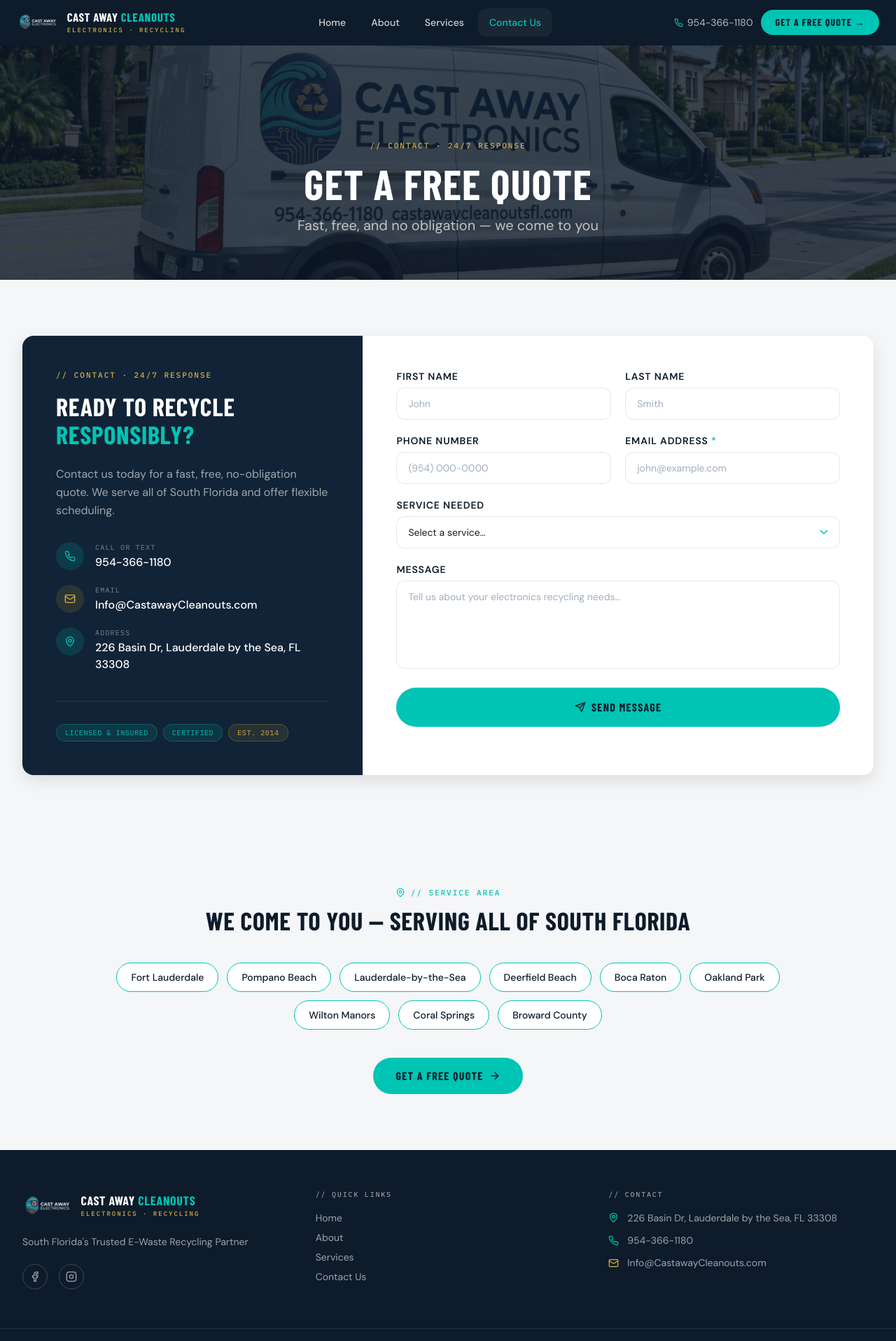
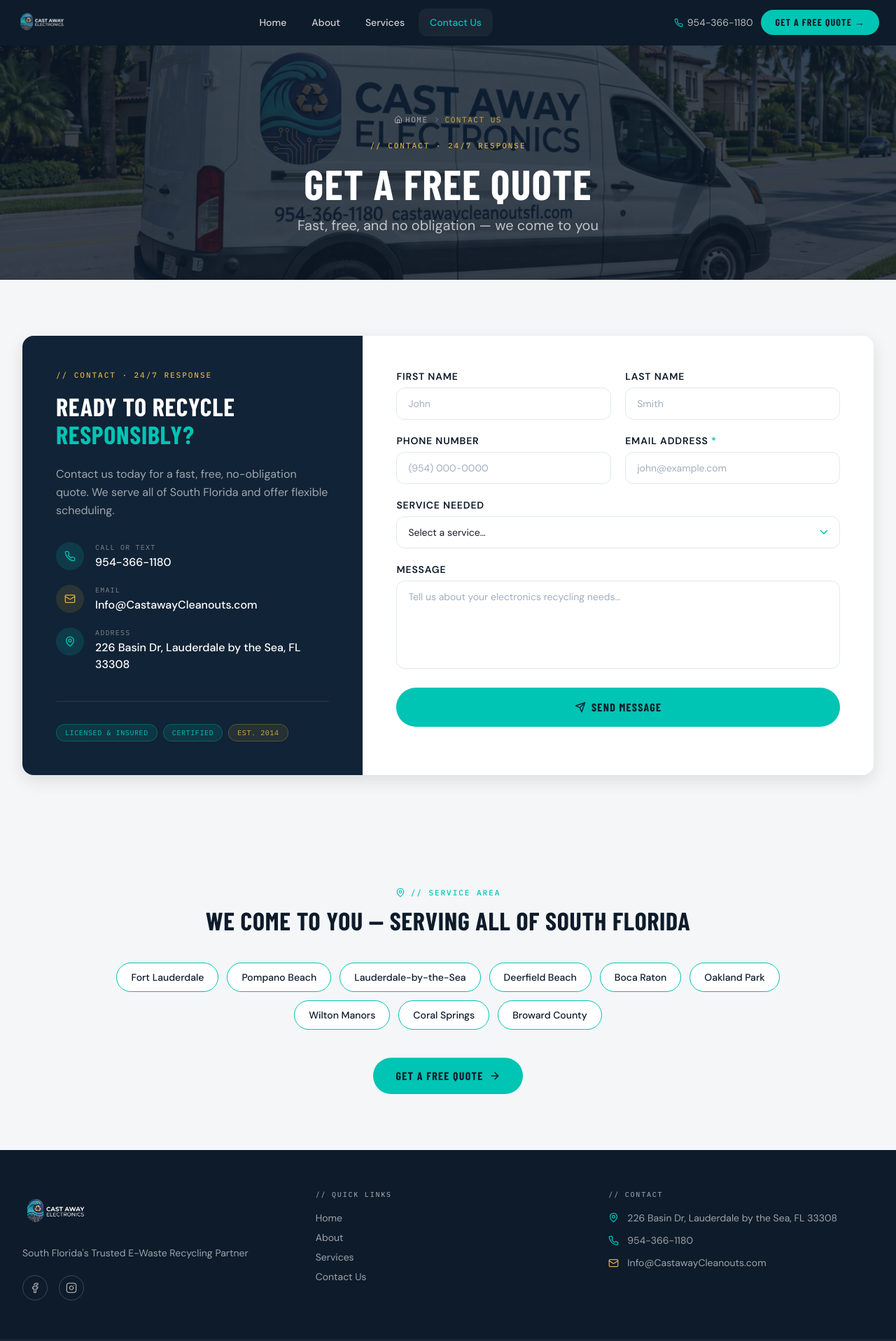
Before and after one commit to guillaumen929-pixel/castaway-electronics, a React (Vite) app: page /contact in a window 1280 px wide. Shown: the top 1917 px of the page at 70% size. Built offline with nearby package versions, Linux system fonts and the light colour scheme; a web font is replaced by a local one.

Commit message:
corection1

```diff
--- a/src/App.jsx
+++ b/src/App.jsx
@@ -1,6 +1,7 @@
 import { BrowserRouter, Routes, Route } from 'react-router-dom'
 import Navbar from './components/Navbar'
 import Footer from './components/Footer'
+import ScrollToTop from './components/ScrollToTop'
 import HomePage from './pages/HomePage'
 import AboutPage from './pages/AboutPage'
 import ServicesPage from './pages/ServicesPage'
@@ -10,6 +11,7 @@
 export default function App() {
   return (
     <BrowserRouter>
+      <ScrollToTop />
       <Navbar />
       <main>
         <Routes>
--- /dev/null
+++ b/src/components/Breadcrumbs.jsx
@@ -0,0 +1,47 @@
+import { Link, useLocation } from 'react-router-dom'
+import { ChevronRight, Home } from 'lucide-react'
+
+const LABELS = {
+  about: 'About',
+  services: 'Services',
+  contact: 'Contact Us',
+  quote: 'Get a Quote',
+}
+
+export default function Breadcrumbs({ className = '' }) {
+  const { pathname } = useLocation()
+  const segments = pathname.split('/').filter(Boolean)
+  if (segments.length === 0) return null
+
+  return (
+    <nav
+      aria-label="Breadcrumb"
+      className={`flex items-center justify-center gap-1.5 font-mono text-[11px] uppercase tracking-[0.14em] ${className}`}
+    >
+      <Link
+        to="/"
+        className="flex items-center gap-1 text-white/55 hover:text-[#00C4B4] transition-colors"
+      >
+        <Home size={12} />
+        Home
+      </Link>
+      {segments.map((seg, i) => {
+        const to = '/' + segments.slice(0, i + 1).join('/')
+        const isLast = i === segments.length - 1
+        const label = LABELS[seg] || seg.replace(/-/g, ' ')
+        return (
+          <span key={to} className="flex items-center gap-1.5">
+            <ChevronRight size={12} className="text-white/30" />
+            {isLast ? (
+              <span className="text-[#D4AE45]">{label}</span>
+            ) : (
+              <Link to={to} className="text-white/55 hover:text-[#00C4B4] transition-colors">
+                {label}
+              </Link>
+            )}
+          </span>
+        )
+      })}
+    </nav>
+  )
+}
--- a/src/components/Footer.jsx
+++ b/src/components/Footer.jsx
@@ -9,22 +9,11 @@
         <div className="grid grid-cols-1 md:grid-cols-3 gap-10">
           {/* Col 1: Logo + Tagline */}
           <div>
-            <div className="flex items-center gap-3">
-              <img
-                src={logo}
-                alt="Cast Away Cleanouts Logo"
-                className="h-12 w-auto"
-                onError={(e) => { e.target.style.display = 'none' }}
-              />
-              <div className="leading-tight">
-                <div className="font-head text-lg font-extrabold uppercase tracking-[0.04em] leading-none text-white">
-                  Cast Away <span className="text-[#00C4B4]">Cleanouts</span>
-                </div>
-                <div className="mt-1 font-mono text-[9px] font-medium uppercase tracking-[0.22em] text-[#D4AE45]">
-                  Electronics · Recycling
-                </div>
-              </div>
-            </div>
+            <img
+              src={logo}
+              alt="Cast Away Cleanouts — Electronics & Recycling"
+              className="h-16 w-auto"
+            />
             <p className="text-white/60 font-body text-sm mt-4 leading-relaxed">
               South Florida&apos;s Trusted E-Waste Recycling Partner
             </p>
--- a/src/components/Navbar.jsx
+++ b/src/components/Navbar.jsx
@@ -47,21 +47,15 @@
           )}
         >
           {/* Logo */}
-          <Link to="/" className="flex flex-shrink-0 items-center gap-3">
+          <Link to="/" className="flex flex-shrink-0 items-center">
             <img
               src={logo}
-              alt="Cast Away Cleanouts Logo"
-              className="h-10 w-auto"
-              onError={(e) => { e.target.style.display = 'none' }}
+              alt="Cast Away Cleanouts — Electronics & Recycling"
+              className={cn(
+                'w-auto transition-all duration-300 ease-out',
+                scrolled && !open ? 'h-10' : 'h-12',
+              )}
             />
-            <div className="leading-tight">
-              <div className="font-head text-[17px] font-extrabold uppercase leading-none tracking-[0.04em] text-white">
-                Cast Away <span className="text-[#00C4B4]">Cleanouts</span>
-              </div>
-              <div className="mt-1 font-mono text-[9px] font-medium uppercase tracking-[0.22em] text-[#D4AE45]">
-                Electronics · Recycling
-              </div>
-            </div>
           </Link>
 
           {/* Desktop links */}
--- a/src/components/PageBanner.jsx
+++ b/src/components/PageBanner.jsx
@@ -1,5 +1,6 @@
 import { motion } from 'framer-motion'
 import Eyebrow from './ui/Eyebrow'
+import Breadcrumbs from './Breadcrumbs'
 
 export default function PageBanner({ title, subtitle, bgImage, eyebrow }) {
   return (
@@ -24,6 +25,7 @@
           animate={{ opacity: 1, y: 0 }}
           transition={{ duration: 0.7 }}
         >
+          <Breadcrumbs className="mb-5" />
           {eyebrow && (
             <Eyebrow tone="gold" className="mb-4 flex justify-center">
               {eyebrow}
--- /dev/null
+++ b/src/components/ScrollToTop.jsx
@@ -0,0 +1,10 @@
+import { useEffect } from 'react'
+import { useLocation } from 'react-router-dom'
+
+export default function ScrollToTop() {
+  const { pathname } = useLocation()
+  useEffect(() => {
+    window.scrollTo({ top: 0, left: 0, behavior: 'instant' })
+  }, [pathname])
+  return null
+}
--- a/src/pages/HomePage.jsx
+++ b/src/pages/HomePage.jsx
@@ -8,7 +8,6 @@
 import AreasServed from '../components/AreasServed'
 import Eyebrow from '../components/ui/Eyebrow'
 import heroImg from '../assets/hero-circuit.webp'
-import productsImg from '../assets/products-layout.webp'
 
 /* ── Reusable fade-up wrapper ── */
 function FadeUp({ children, delay = 0, className = '' }) {
@@ -258,7 +257,7 @@
                 Why South Florida<br/>
                 <span className="text-[#00C4B4]">Trusts Cast Away</span>
               </h2>
-              <ul className="space-y-4 mb-8">
+              <ul className="space-y-4">
                 {[
                   'Over 10 years serving South Florida',
                   'Certified, secure data destruction — your privacy guaranteed',
@@ -273,13 +272,6 @@
                   </li>
                 ))}
               </ul>
-              <div className="relative rounded-lg overflow-hidden border border-white/10">
-                <img
-                  src={productsImg}
-                  alt="Electronics we accept — phones, laptops, cables, drives"
-                  className="w-full h-auto"
-                />
-              </div>
             </FadeUp>
 
             {/* Right: stat cards */}
```
